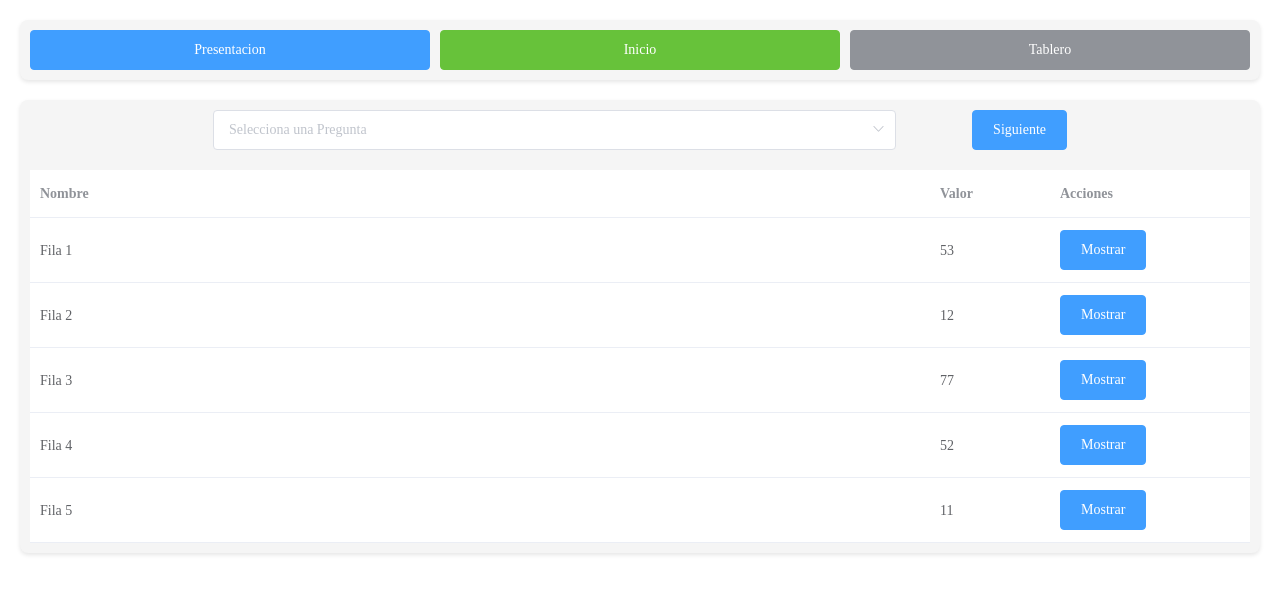
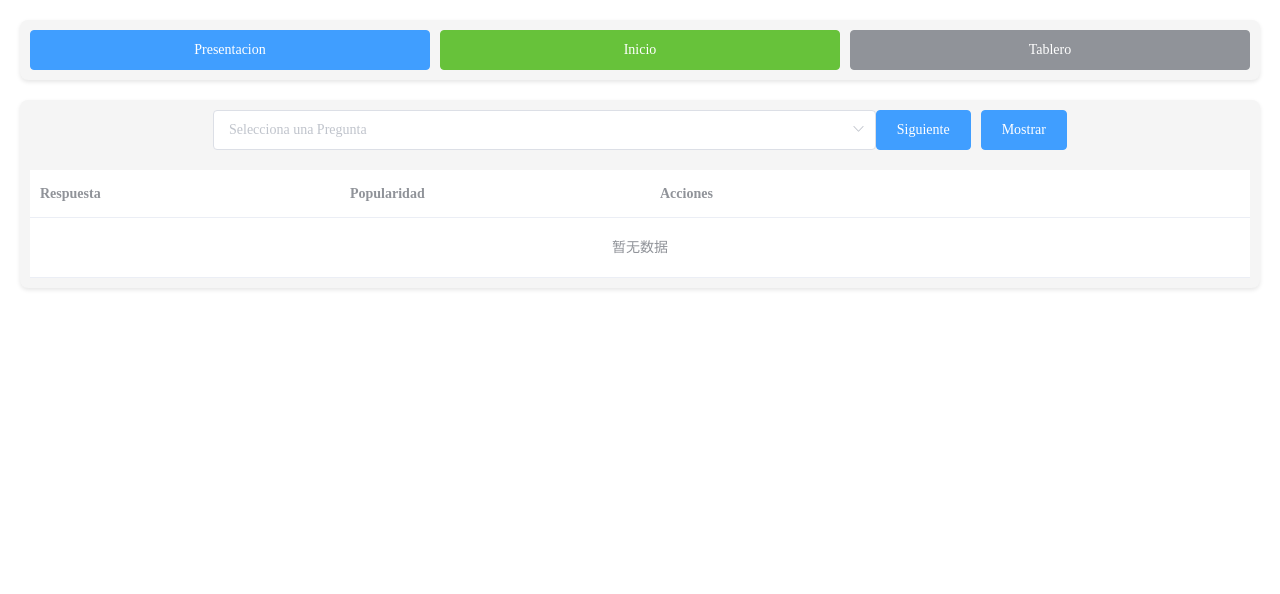
Before and after one commit to Jisraman/101escomios, a Vue app: page /#/tablero in a window 1280 px wide. Shown: the top 594 px of the page. Built offline with nearby package versions, Linux system fonts and the light colour scheme.

Commit message:
panel de respuestas done

```diff
--- a/package.json
+++ b/package.json
@@ -8,6 +8,7 @@
     "lint": "vue-cli-service lint"
   },
   "dependencies": {
+    "@pinia/nuxt": "^0.9.0",
     "core-js": "^3.8.3",
     "element-ui": "^2.15.14",
     "pinia": "^2.3.0",
--- a/src/components/control/PanelPreguntas.vue
+++ b/src/components/control/PanelPreguntas.vue
@@ -7,23 +7,42 @@
         placeholder="Selecciona una Pregunta"
         style="margin-right: auto; width: 80%;"
       >
-        <el-option v-for="option in options" :key="option" :label="option" :value="option" />
+        <el-option
+          v-for="(option, index) in options"
+          :key="index"
+          :label="option.pregunta"
+          :value="option.pregunta"
+        />
       </el-select>
       <el-button type="primary" @click="goToNextOption">Siguiente</el-button>
+
+      <el-button type="primary" @click="showQuestion">Mostrar</el-button>
     </div>
 
     <!-- Tabla -->
     <el-table :data="tableData" style="width: 100%; margin-top: 20px;">
-      <el-table-column prop="name" label="Nombre" />
-      <el-table-column prop="value" label="Valor" width="120" />
+      <el-table-column prop="respuesta" label="Respuesta" />
+      <el-table-column prop="popularidad" label="Popularidad" />
       <!-- Columna personalizada para acciones -->
-      <el-table-column label="Acciones" width="200">
+      <el-table-column label="Acciones" width="600">
         <template #default="scope">
           <el-button
             :type="scope.row.showing ? 'info' : 'primary'"
-            @click="toggleShow(scope.row)"
+            @click="toggleShow(scope.row, scope.$index);showAnswer(scope.$index)"
           >
-            {{ scope.row.showing ? 'Ocultar' : 'Mostrar' }}
+            {{ scope.row.showing ? 'Ocultar en tablero' : 'Mostrar en tablero' }}
+          </el-button>
+          <el-button
+            type="danger"
+            @click="showAnswer(scope.$index)"
+          >
+            {{ "equipo1" }}
+          </el-button>
+          <el-button
+            type="success"
+            @click="showAnswer(scope.$index)"
+          >
+            {{ "equipo2" }}
           </el-button>
         </template>
       </el-table-column>
@@ -32,61 +51,82 @@
 </template>
 
 <script>
+import { preguntas } from '../../stores/preguntas'
+import { usePreguntasStore } from '../../stores/store'
+
 export default {
   name: "TablaPuntos",
   data() {
     return {
       selectedOption: null, // Opción seleccionada
-      options: ["Opción 1", "Opción 2", "Opción 3"],
-      tableData: Array.from({ length: 5 }, (_, i) => ({
-        name: `Fila ${i + 1}`,
-        value: Math.floor(Math.random() * 100),
-        showing: false, // Controla el estado del botón
-      })),
-      broadcastChannel: null, // Canal de comunicación
+      options: [...preguntas],  // Lista de preguntas
+      tableData: [],  // Inicializamos la tabla vacía
+      store: usePreguntasStore()
     };
   },
   mounted() {
-    // Crear el canal de comunicación con nombre 'appChannel'
-    this.broadcastChannel = new BroadcastChannel('appChannel');
-  },
-  beforeDestroy() {
-    // Cerrar el canal de comunicación cuando el componente se destruya
-    if (this.broadcastChannel) {
-      this.broadcastChannel.close();
-    }
+    console.log(preguntas)
   },
   methods: {
-    toggleShow(row) {
+    toggleShow(row, index) {
+      console.log("IMPRIMIENDO ROW");
+      console.log(row);
+      console.log("Índice de la fila:", index); // Imprimir índice
+
       // Cambiar el estado del botón
       row.showing = !row.showing;
 
       // Enviar un mensaje al canal de comunicación
       const action = row.showing ? "Mostrar" : "Ocultar";
+
+      console.log(`${action} para la fila:`, row.respuesta);
+    },
+    goToNextOption() {
+      const currentIndex = this.options.findIndex(option => option.pregunta === this.selectedOption);
+      const nextIndex = (currentIndex + 1) % this.options.length;
+      this.selectedOption = this.options[nextIndex].pregunta;
+      console.log(`Opción seleccionada: ${this.selectedOption}`);
+    },
+    showQuestion() {
+      const selectedQuestion = this.options.find(option => option.pregunta === this.selectedOption);
+
+      if (selectedQuestion) {
+        this.tableData = selectedQuestion.respuestas.map((respuesta) => ({
+          respuesta: respuesta.respuesta,
+          popularidad: respuesta.popularidad,
+          showing: false,
+        }));
+        this.store.setPregunta(selectedQuestion);
+
+        // Enviar la pregunta al BroadcastChannel
+        if (!this.broadcastChannel) {
+          this.broadcastChannel = new BroadcastChannel('question_channel');
+        }
+
+        // Enviar la pregunta a través del canal
+        this.broadcastChannel.postMessage({
+          pregunta: selectedQuestion.pregunta,
+          respuestas: selectedQuestion.respuestas,
+        });
+
+        console.log("Pregunta enviada:", selectedQuestion.pregunta);
+        console.log("Respuestas:", selectedQuestion.respuestas);
+      }
+    },
+    showAnswer(indice) {
+      // Enviar el índice de la respuesta seleccionada al canal
       this.broadcastChannel.postMessage({
-        action,
-        rowName: row.name,
-        value: row.value,
+        action: "mostrar_respuesta",
+        index: indice+1, // Enviar el índice del botón presionado
       });
 
-      console.log(`${action} para la fila:`, row.name);
-    },
-    goToNextOption() {
-      // Encuentra el índice de la opción seleccionada
-      const currentIndex = this.options.indexOf(this.selectedOption);
+      console.log(`Mostrar respuesta en el índice: ${indice}`);
+    }
+  },
 
-      // Mueve al siguiente índice, volviendo al inicio si es necesario
-      const nextIndex = (currentIndex + 1) % this.options.length;
-
-      // Actualiza la opción seleccionada
-      this.selectedOption = this.options[nextIndex];
-
-      console.log(`Opción seleccionada: ${this.selectedOption}`);
-    },
-  },
 };
 </script>
 
-<style>
+<style scoped>
 /* Opcional: Estilo para ajustar el diseño */
 </style>
--- a/src/main.js
+++ b/src/main.js
@@ -1,7 +1,6 @@
 import Vue from 'vue'
 import App from './App.vue'
 import SecondaryApp from './SecondaryApp.vue'
-import router from './router'
 import ElementUI from 'element-ui';
 import 'element-ui/lib/theme-chalk/index.css';
 import './plugins/style'
@@ -16,16 +15,15 @@ const pinia = createPinia()
 Vue.config.productionTip = false
 Vue.use(ElementUI);
 
+
 // Montaje de la única instancia de Vue con ambos componentes
 
 new Vue({
-  router,
   pinia,
   render: h => h(App),  // La vista controladora
 }).$mount('#app');
 
 new Vue({
-  router,
   pinia,
   render: h => h(SecondaryApp), // La vista secundaria con el router
 }).$mount('#SecondaryApp');
--- /dev/null
+++ b/src/stores/preguntas.js
@@ -0,0 +1,105 @@
+export const preguntas = [
+    {
+      pregunta: "¿Cuál es la capital de Francia?",
+      respuestas: [
+        { respuesta: "Roma", popularidad: 45 },
+        { respuesta: "París", popularidad: 90 },
+        { respuesta: "CDMX", popularidad: 60 },
+        { respuesta: "Tokio", popularidad: 30 },
+        { respuesta: "Budapest", popularidad: 15 },
+      ],
+    },
+    {
+      pregunta: "¿En qué año llegó el hombre a la luna?",
+      respuestas: [
+        { respuesta: "1969", popularidad: 95 },
+        { respuesta: "1950", popularidad: 20 },
+        { respuesta: "1972", popularidad: 60 },
+        { respuesta: "1980", popularidad: 40 },
+        { respuesta: "1945", popularidad: 10 },
+      ],
+    },
+    {
+      pregunta: "¿Quién pintó la Mona Lisa?",
+      respuestas: [
+        { respuesta: "Vincent van Gogh", popularidad: 30 },
+        { respuesta: "Pablo Picasso", popularidad: 40 },
+        { respuesta: "Leonardo da Vinci", popularidad: 90 },
+        { respuesta: "Claude Monet", popularidad: 60 },
+        { respuesta: "Salvador Dalí", popularidad: 50 },
+      ],
+    },
+    {
+      pregunta: "¿Cuál es el continente más grande?",
+      respuestas: [
+        { respuesta: "Asia", popularidad: 90 },
+        { respuesta: "América", popularidad: 40 },
+        { respuesta: "Europa", popularidad: 60 },
+        { respuesta: "África", popularidad: 30 },
+        { respuesta: "Oceanía", popularidad: 15 },
+      ],
+    },
+    {
+      pregunta: "¿Qué es la fotosíntesis?",
+      respuestas: [
+        { respuesta: "Proceso por el cual las plantas producen oxígeno", popularidad: 85 },
+        { respuesta: "Proceso por el cual las plantas producen glucosa", popularidad: 95 },
+        { respuesta: "Reacción de las plantas a la luz solar", popularidad: 40 },
+        { respuesta: "Proceso de reproducción de las plantas", popularidad: 20 },
+        { respuesta: "Proceso de la digestión de las plantas", popularidad: 10 },
+      ],
+    },
+    {
+      pregunta: "¿Quién fue el primer presidente de Estados Unidos?",
+      respuestas: [
+        { respuesta: "George Washington", popularidad: 98 },
+        { respuesta: "Abraham Lincoln", popularidad: 75 },
+        { respuesta: "Thomas Jefferson", popularidad: 50 },
+        { respuesta: "John Adams", popularidad: 65 },
+        { respuesta: "Franklin D. Roosevelt", popularidad: 45 },
+      ],
+    },
+    {
+      pregunta: "¿Cuál es el océano más grande?",
+      respuestas: [
+        { respuesta: "Atlántico", popularidad: 60 },
+        { respuesta: "Índico", popularidad: 45 },
+        { respuesta: "Ártico", popularidad: 20 },
+        { respuesta: "Pacífico", popularidad: 95 },
+        { respuesta: "Antártico", popularidad: 10 },
+      ],
+    },
+    {
+      pregunta: "¿En qué año se construyó la Gran Muralla China?",
+      respuestas: [
+        { respuesta: "1440", popularidad: 40 },
+        { respuesta: "1200", popularidad: 60 },
+        { respuesta: "600", popularidad: 90 },
+        { respuesta: "2200", popularidad: 80 },
+        { respuesta: "500", popularidad: 30 },
+      ],
+    },
+    {
+      pregunta: "¿Cuántos continentes existen?",
+      respuestas: [
+        { respuesta: "6", popularidad: 45 },
+        { respuesta: "7", popularidad: 90 },
+        { respuesta: "8", popularidad: 30 },
+        { respuesta: "5", popularidad: 20 },
+        { respuesta: "10", popularidad: 15 },
+      ],
+    },
+    {
+      pregunta: "¿Cuál es el animal más grande del planeta?",
+      respuestas: [
+        { respuesta: "Elefante", popularidad: 60 },
+        { respuesta: "Ballena Azul", popularidad: 95 },
+        { respuesta: "Tiburón Blanco", popularidad: 70 },
+        { respuesta: "Rinoceronte", popularidad: 50 },
+        { respuesta: "Jirafa", popularidad: 40 },
+      ],
+    },
+    // Agrega más preguntas con el mismo formato...
+  ];
+
+  export default preguntas;
--- a/src/stores/store.js
+++ b/src/stores/store.js
@@ -54,18 +54,14 @@ export const useEquiposStore = defineStore('equipos', {
 export const usePreguntasStore = defineStore('preguntas', {
   state: () => ({
     pregunta: '',
-    respuestas: [], // Array de respuestas [{ texto: 'Respuesta 1', puntuacion: 10 }, ...]
+    respuestas: [], // Array de respuestas [{ respuesta: 'Texto', popularidad: 90 }]
     seleccionada: null, // Índice de la respuesta seleccionada
   }),
   actions: {
     // Configura una nueva pregunta con respuestas
-    setPregunta(nuevaPregunta, nuevasRespuestas) {
-      this.pregunta = nuevaPregunta;
-      this.respuestas = nuevasRespuestas.map((respuesta, index) => ({
-        texto: respuesta.texto,
-        puntuacion: respuesta.puntuacion,
-        id: index,
-      }));
+    setPregunta(nuevaPregunta) {
+      this.pregunta = nuevaPregunta.pregunta;
+      this.respuestas = nuevaPregunta.respuestas;
     },
     // Selecciona una respuesta
     seleccionarRespuesta(indice) {
@@ -77,14 +73,5 @@ export const usePreguntasStore = defineStore('preguntas', {
       this.respuestas = [];
       this.seleccionada = null;
     },
-    // Acciones relacionadas con sonidos o animaciones
-    reproducirSonido(sonido) {
-      console.log(`Reproduciendo sonido: ${sonido}`);
-      // Aquí podrías integrar librerías como Howler.js para reproducir sonidos
-    },
-    mostrarAnimacion(animacion) {
-      console.log(`Mostrando animación: ${animacion}`);
-      // Aquí puedes disparar alguna animación en tu componente Vue
-    },
   },
 });
--- a/src/views/produccion/TableroPreguntas.vue
+++ b/src/views/produccion/TableroPreguntas.vue
@@ -27,8 +27,8 @@
           class="answer"
           :class="{ revealed: respuesta.mostrar }"
         >
-          <span>{{ respuesta.texto }}</span> <!-- Respuesta a la izquierda -->
-          <span v-if="respuesta.mostrar">({{ respuesta.puntos }})</span> <!-- Puntaje a la derecha -->
+          <span>{{ respuesta.respuesta }}</span> <!-- Respuesta a la izquierda -->
+          <span v-if="respuesta.mostrar">({{ respuesta.popularidad }})</span> <!-- Puntaje a la derecha -->
         </div>
       </div>
 
@@ -47,6 +47,7 @@
 </template>
 
 <script>
+
 export default {
   name: "TriviaBoard",
   data() {
@@ -54,16 +55,9 @@ export default {
       // Equipos y sus puntos
       equipoA: { nombre: "Equipo A", puntuacion: 0 },
       equipoB: { nombre: "Equipo B", puntuacion: 0 },
-      // Pregunta actual
-      pregunta: "¿Cuál es la capital de Francia?",
-      // Respuestas y si están reveladas
-      respuestas: [
-        { texto: "París", puntos: 50, mostrar: false },
-        { texto: "Marsella", puntos: 30, mostrar: false },
-        { texto: "Lyon", puntos: 20, mostrar: false },
-        { texto: "Toulouse", puntos: 10, mostrar: false },
-        { texto: "Niza", puntos: 5, mostrar: false },
-      ],
+      // Store
+      pregunta: '',
+      respuestas: [],
       // Animación de puntos brillantes
       sparkles: [],
       rows: 15,
@@ -73,16 +67,35 @@ export default {
   mounted() {
     this.createGrid();
     this.startRandomAnimations();
-    // Probar revelación de respuestas con un retraso
-  setTimeout(() => {
-    this.revelarRespuesta(0); // Revelar la primera respuesta (índice 0)
-    setTimeout(() => {
-      this.revelarRespuesta(2); // Revelar la tercera respuesta (índice 2) después
-    }, 1000); // Segundo retraso para la siguiente respuesta
-  }, 1000);
+
+    // Crear el canal de comunicación
+    this.broadcastChannel = new BroadcastChannel('question_channel');
+
+    // Escuchar los mensajes enviados por el primer componente
+    this.broadcastChannel.onmessage = (event) => {
+
+
+      if(event.data.pregunta){
+        this.pregunta = event.data.pregunta;
+      }
+
+      if(event.data.respuestas){
+        this.respuestas = event.data.respuestas;
+      }
+
+      if(event.data.index){
+        console.log("INDICE RECIBIDO " + event.data.index)
+        console.log(this.respuestas)
+        this.revelarRespuesta(event.data.index -1)
+
+      }
+
+      //console.log("Pregunta recibida:", pregunta);
+      //console.log("Respuestas recibidas:", respuestas);
+    };
   },
   methods: {
-    // Revelar una respuesta específica
+    // Método para manejar la revelación de respuestas
     revelarRespuesta(indiceRespuesta) {
       if (this.respuestas[indiceRespuesta]) {
         this.$set(this.respuestas, indiceRespuesta, {
@@ -91,8 +104,7 @@ export default {
         });
       }
     },
-
-    // Cambiar la pregunta
+    // Método para mostrar la pregunta
     mostrarPregunta(nuevaPregunta, nuevasRespuestas) {
       this.pregunta = nuevaPregunta;
       this.respuestas = nuevasRespuestas.map((respuesta) => ({
@@ -193,7 +205,6 @@ export default {
   opacity: 1; /* Visibilidad completa */
 }
 
-
 /* Sección de puntuaciones */
 .scores {
   display: flex;
@@ -267,8 +278,6 @@ export default {
   white-space: nowrap; /* Evitar que el puntaje se rompa en líneas */
 }
 
-
-
 /* Puntos brillantes */
 .grid-container {
   position: absolute;
```
Also changed, not shown: 1 other file (tests, documents, lock files or other folders).
